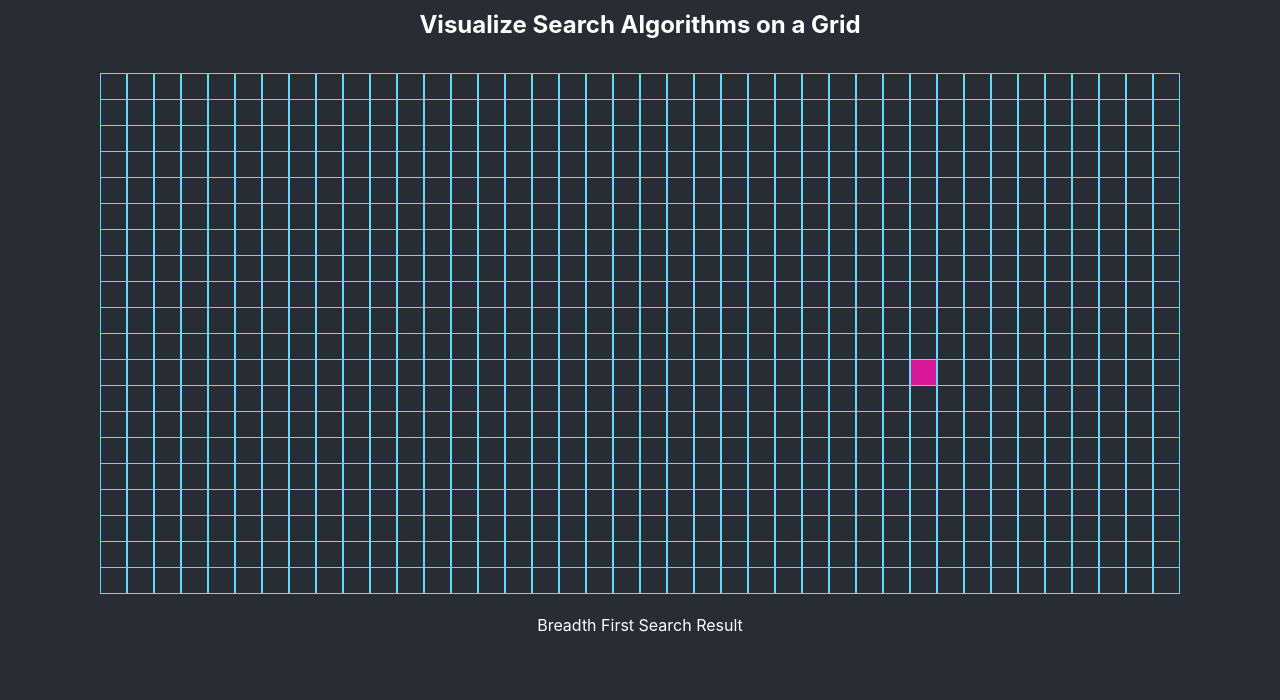
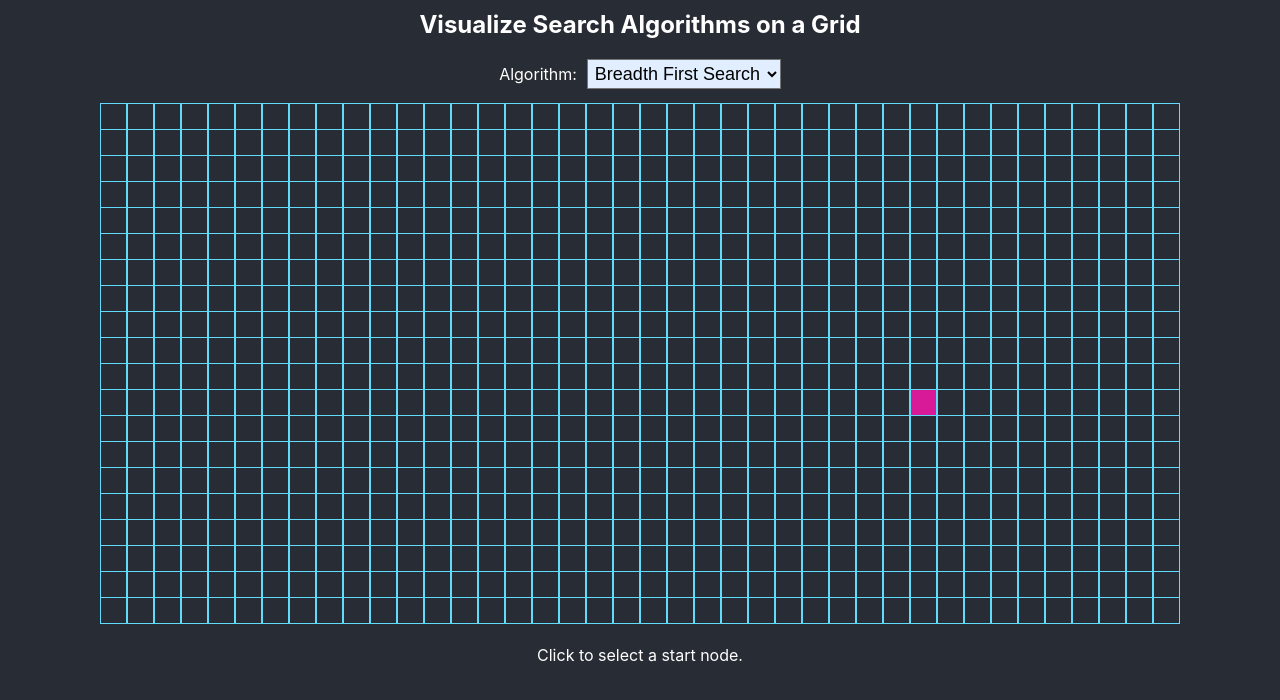
Before and after one commit to efrees/graph-search-visualizer, a React (Create React App) app: page / in a window 1280 px wide. Shown: the top 700 px of the page. Built offline with nearby package versions, Linux system fonts and the light colour scheme.

Commit message:
Support selecting between algorithms

```diff
--- a/src/App.css
+++ b/src/App.css
@@ -18,3 +18,13 @@
 .App-link {
     color: #61dafb;
 }
+
+label > * {
+    margin-left: 10px;
+}
+
+select {
+    padding: 3px;
+    font-size: large;
+    background-color: #e0eeff;
+}
--- a/src/App.tsx
+++ b/src/App.tsx
@@ -1,13 +1,24 @@
-import React from 'react';
+import React, { ChangeEvent } from 'react';
 import './App.css';
 import { Grid } from './grid/Grid';
-import { GridNode, BreadthFirstSearch, SearchSnapshot } from './algorithms';
+import { GridNode, BreadthFirstSearch, SearchSnapshot, AStarSearch, SearchAlgorithm } from './algorithms';
+
+type SearchAlgorithmType = {
+    new(addSnapshot: (snapshot: SearchSnapshot<GridNode>) => void): SearchAlgorithm;
+};
+
+interface AlgorithmOption {
+    id: number;
+    name: string;
+    searchImplementation: SearchAlgorithmType;
+}
 
 interface AppState {
     searchHistory: SearchSnapshot<GridNode>[];
     currentSnapshot: SearchSnapshot<GridNode>;
     startNode: GridNode;
     targetNode: GridNode;
+    selectedAlgorithm: AlgorithmOption;
 }
 
 function initialSearchState(): SearchSnapshot<GridNode> {
@@ -21,13 +32,20 @@ function initialSearchState(): SearchSnapshot<GridNode> {
 export class App extends React.Component<any, AppState>  {
     private animationTimeoutId: NodeJS.Timeout | undefined;
 
+    private thing = typeof SearchAlgorithm;
+    private readonly _availableAlgorithms: AlgorithmOption[] = [
+        { id: 1, name: "Breadth First Search", searchImplementation: BreadthFirstSearch },
+        { id: 2, name: "A* Search", searchImplementation: AStarSearch }
+    ];
+
     constructor(props: any) {
         super(props);
         this.state = {
             searchHistory: [],
             currentSnapshot: initialSearchState(),
-            startNode: [0, 0],
-            targetNode: [30, 11]
+            startNode: [-1, -1],
+            targetNode: [30, 11],
+            selectedAlgorithm: this._availableAlgorithms[0]
         }
     }
 
@@ -36,13 +54,20 @@ export class App extends React.Component<any, AppState>  {
     }
 
     render(): JSX.Element {
-        console.log('rendering');
         return (
             <div className="App">
                 <header className="App-header">
                     <h2>
                         Visualize Search Algorithms on a Grid
-                </h2>
+                    </h2>
+                    <label>
+                        Algorithm:
+                        <select id="alg-chooser"
+                            value={this.state.selectedAlgorithm.id}
+                            onChange={(event) => this.selectAlgorithmOption(event)}>
+                            {this.getAlgorithmOptions()}
+                        </select>
+                    </label>
                 </header>
                 <div className="App-content">
                     <Grid width={40} height={20}
@@ -51,9 +76,30 @@ export class App extends React.Component<any, AppState>  {
                         cellClicked={cell => this.handleCellClicked(cell)}
                     />
                 </div>
-                <p className="App-message">Breadth First Search Result</p>
+                <p className="App-message">{this.getStatusMessage()}</p>
             </div>
         );
+    }
+
+    private getAlgorithmOptions(): JSX.Element[] {
+        return this._availableAlgorithms.map(alg => (
+            <option value={alg.id} key={alg.id}>{alg.name}</option>
+        ));
+    }
+
+    private getStatusMessage(): string {
+        return this.state.searchHistory.length > 0
+            ? `${this.state.selectedAlgorithm.name} Result`
+            : 'Click to select a start node.';
+    }
+
+    private selectAlgorithmOption(event: ChangeEvent<HTMLSelectElement>): void {
+        const selectedId = +event.target.value;
+        this.setState({
+            selectedAlgorithm: this._availableAlgorithms.find(alg => alg.id === selectedId)!
+        }, () => this.runSearchWithAnimation());
+
+        this.runSearchWithAnimation();
     }
 
     private handleCellClicked(cell: GridNode): void {
@@ -62,15 +108,24 @@ export class App extends React.Component<any, AppState>  {
         }, () => this.runSearchWithAnimation());
     }
 
-    private runSearchWithAnimation() {
+    private hasStartNodeSelected(): boolean {
+        return this.state.startNode[0] >= 0
+    }
+
+    private runSearchWithAnimation(): void {
+        if (!this.hasStartNodeSelected()) {
+            return;
+        }
+
         this.cancelAnimation();
         this.runSearchAlgorithm();
         this.animateSearchHistory();
     }
 
-    private runSearchAlgorithm() {
+    private runSearchAlgorithm(): void {
         const searchHistory: SearchSnapshot<GridNode>[] = [];
-        const searchAlgorithm = new BreadthFirstSearch(snapshot => searchHistory.push(snapshot));
+        const searchImplementation = this.state.selectedAlgorithm.searchImplementation;
+        const searchAlgorithm = new searchImplementation(snapshot => searchHistory.push(snapshot));
 
         const finalState = searchAlgorithm.search(this.state.startNode, this.state.targetNode);
         this.setState({
@@ -93,7 +148,7 @@ export class App extends React.Component<any, AppState>  {
         }, 20);
     }
 
-    private cancelAnimation() {
+    private cancelAnimation(): void {
         if (this.animationTimeoutId) {
             clearTimeout(this.animationTimeoutId);
         }
```
